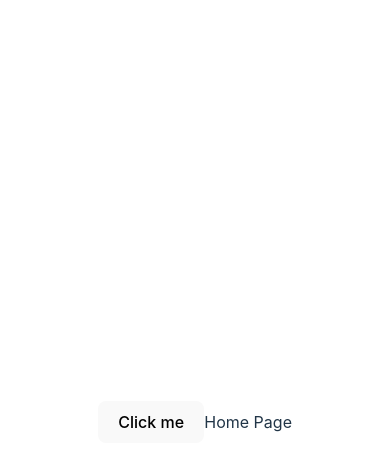
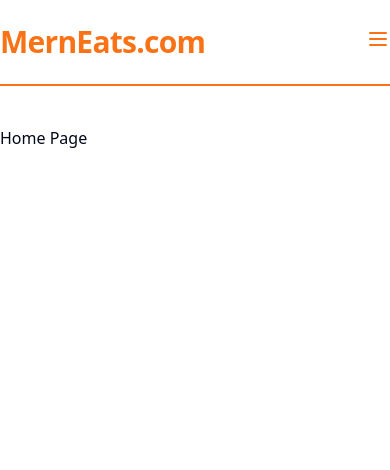
Before and after one commit to abdulwaarith0/mern-food-ordering-frontend, a React (Vite) app: page / in a window 390 px wide. Shown: the top 470 px of the page. Built offline with nearby package versions, Linux system fonts and the light colour scheme.

Commit message:
complete navbar for mobile and desktop view

```diff
--- a/src/app/index.tsx
+++ b/src/app/index.tsx
@@ -1,14 +1,10 @@
-import "../App.css";
-import { Button } from '../components';
+import "../global.css";
 import AppRoutes from './routes';
 
 function App() {
 
     return (
         <>
-            <Button>
-                Click me
-            </Button>
             <AppRoutes />
         </>
 
--- a/src/app/routes.tsx
+++ b/src/app/routes.tsx
@@ -1,10 +1,11 @@
 import { Routes, Route } from 'react-router-dom';
 import { Error } from '@/pages';
+import { Layout } from '@/layouts';
 
 const AppRoutes = () => {
     return (
         <Routes>
-            <Route path="/" element={<span>Home Page</span>} />
+            <Route path="/" element={<Layout>Home Page</Layout>} />
             <Route path="/user-profile" element={<span>User Profile Page</span>} />
             <Route path="*" element={<Error />} />
         </Routes>
--- /dev/null
+++ b/src/components/Header/index.tsx
@@ -0,0 +1,25 @@
+import { Link } from "react-router-dom";
+import { MainNav, MobileNav } from "..";
+
+
+const Header = () => {
+    return (
+        <div className="border-b-2 border-b-orange-500 py-6">
+            <div className="container mx-auto flex justify-between items-center">
+                <Link to="/"
+                    className="text-3xl font-bold tracking-tight text-orange-500">
+                        MernEats.com
+                </Link>
+                <div className="md:hidden">
+                    <MobileNav />
+                </div>
+                <div className="hidden md:block">
+                    <MainNav />
+                </div>
+            </div>
+        </div>
+    )
+}
+
+
+export default Header;
--- a/src/components/index.ts
+++ b/src/components/index.ts
@@ -1 +1,4 @@
 export * from "./ui";
+export { default as Header } from "./Header";
+export { default as MobileNav } from "./mobileNav";
+export { default as MainNav } from "./mainNav";
--- /dev/null
+++ b/src/components/mainNav/index.tsx
@@ -0,0 +1,13 @@
+import { Button } from "../ui";
+
+
+const MainNav = () => {
+    return (
+        <Button variant="ghost"
+        className="font-bold hover:text-orange-500 hover:bg-white text-xl">
+            Log In
+        </Button>
+    )
+}
+
+export default MainNav;
--- /dev/null
+++ b/src/components/mobileNav/index.tsx
@@ -0,0 +1,27 @@
+import { Menu } from "lucide-react";
+import { Button, Separator, Sheet, SheetContent, SheetDescription, SheetTitle, SheetTrigger } from "../ui";
+
+
+const MobileNav = () => {
+    return (
+        <Sheet>
+            <SheetTrigger>
+                <Menu className="text-orange-500"/>
+            </SheetTrigger>
+            <SheetContent className="space-y-3">
+                <SheetTitle>
+                    <span>Welcome to MernEats.com!</span>
+                </SheetTitle>
+                <Separator />
+                <SheetDescription className="flex">
+                    <Button className="flex-1 font-bold bg-orange-500">
+                        Log In
+                    </Button>
+                </SheetDescription>
+            </SheetContent>
+        </Sheet>
+    )
+}
+
+
+export default MobileNav;
--- a/src/components/ui/index.ts
+++ b/src/components/ui/index.ts
@@ -1,3 +1,3 @@
-export { Button } from "./button";
-export { Separator } from "./separator";
-export { Sheet } from "./sheet";
+export * from "./button";
+export * from "./separator";
+export * from "./sheet";
--- /dev/null
+++ b/src/layouts/index.ts
@@ -0,0 +1 @@
+export { default as Layout } from "./layout";
--- /dev/null
+++ b/src/layouts/layout.tsx
@@ -0,0 +1,22 @@
+import { Header } from "@/components";
+
+
+type Props = {
+    children: React.ReactNode
+}
+
+
+const layout = ({children}: Props) => {
+    return (
+        <div className="flex flex-col min-h-screen">
+            <Header />
+
+            <div className="container mx-auto flex-1 py-10">
+                {children}
+            </div>
+        </div>
+    )
+}
+
+
+export default layout;
--- a/src/main.tsx
+++ b/src/main.tsx
@@ -2,7 +2,7 @@
 import { createRoot } from 'react-dom/client'
 import { BrowserRouter as Router } from 'react-router-dom'
 import App from './app'
-import './index.css'
+import './global.css'
 
 
 createRoot(document.getElementById('root')!).render(
```
Also changed, not shown: src/components/hero/index.tsx (added).
